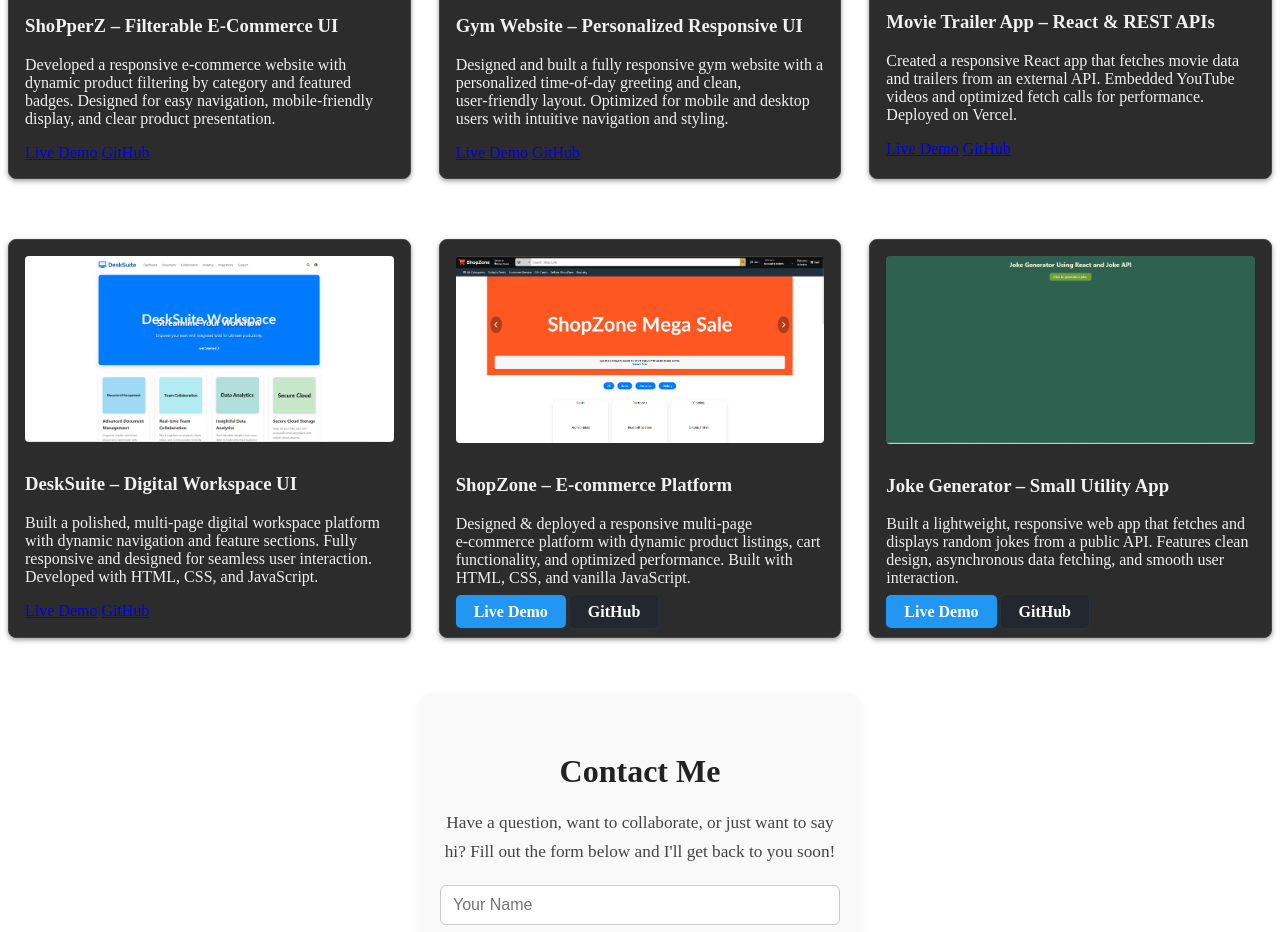
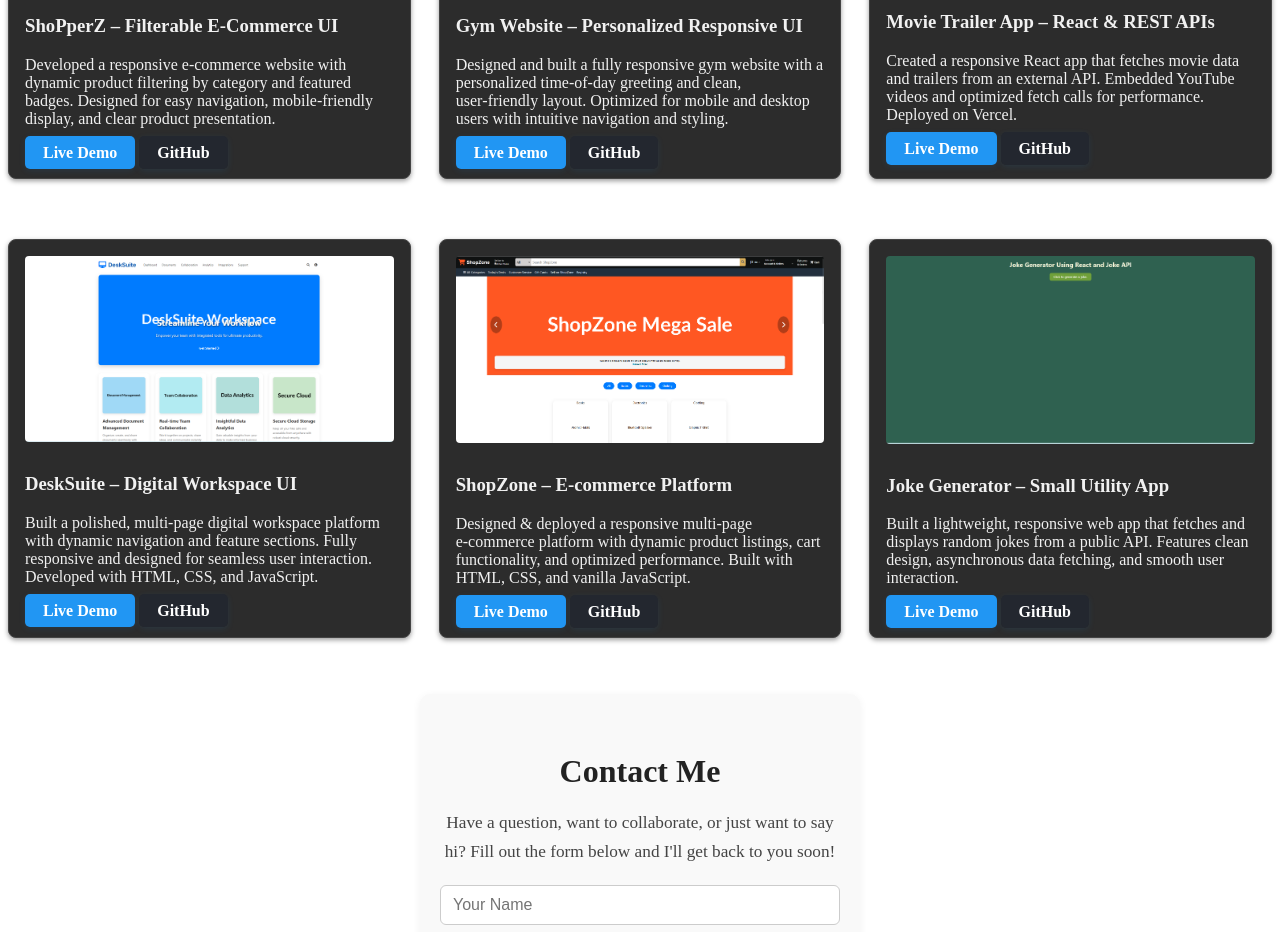
Before and after one commit to FrankGrillo1991/Frank-Grillo-Portfolio, a plain HTML site: page index.html in a window 1280 px wide. Shown: the part 5220-6152 px from the top of the page. Drawn offline with Linux system fonts and the light colour scheme.

Commit message:
Update index.html

```diff
--- a/index.html
+++ b/index.html
@@ -101,8 +101,8 @@
       <h3>ShoPperZ – Filterable E‑Commerce UI</h3>
       <p>Developed a responsive e‑commerce website with dynamic product filtering by category and featured badges. Designed for easy navigation, mobile‑friendly display, and clear product presentation.</p>
       <div class="project-links">
-        <a href="https://shopperz-online.netlify.app/" target="_blank" rel="noopener noreferrer">Live Demo</a>
-        <a href="https://github.com/FrankGrillo1991/shopperz-project/" target="_blank" rel="noopener noreferrer">GitHub</a>
+        <a href="https://shopperz-online.netlify.app/" target="_blank" rel="noopener noreferrer" class="live-demo">Live Demo</a>
+        <a href="https://github.com/FrankGrillo1991/shopperz-project/" target="_blank" rel="noopener noreferrer" class="github-repo">GitHub</a>
       </div>
     </div>
     <div class="project-card">
@@ -110,8 +110,8 @@
       <h3>Gym Website – Personalized Responsive UI</h3>
       <p>Designed and built a fully responsive gym website with a personalized time‑of‑day greeting and clean, user‑friendly layout. Optimized for mobile and desktop users with intuitive navigation and styling.</p>
       <div class="project-links">
-        <a href="https://pgc-gym-online.netlify.app/" target="_blank" rel="noopener noreferrer">Live Demo</a>
-        <a href="https://github.com/FrankGrillo1991/gym-website/" target="_blank" rel="noopener noreferrer">GitHub</a>
+        <a href="https://pgc-gym-online.netlify.app/" target="_blank" rel="noopener noreferrer" class="live-demo">Live Demo</a>
+        <a href="https://github.com/FrankGrillo1991/gym-website/" target="_blank" rel="noopener noreferrer" class="github-repo">GitHub</a>
       </div>
     </div>
     <div class="project-card">
@@ -119,8 +119,8 @@
       <h3>Movie Trailer App – React & REST APIs</h3>
       <p>Created a responsive React app that fetches movie data and trailers from an external API. Embedded YouTube videos and optimized fetch calls for performance. Deployed on Vercel.</p>
       <div class="project-links">
-        <a href="https://movie-app-ebon-seven-28.vercel.app/" target="_blank" rel="noopener noreferrer">Live Demo</a>
-        <a href="https://github.com/FrankGrillo1991/Movie-App/" target="_blank" rel="noopener noreferrer">GitHub</a>
+        <a href="https://movie-app-ebon-seven-28.vercel.app/" target="_blank" rel="noopener noreferrer" class="live-demo">Live Demo</a>
+        <a href="https://github.com/FrankGrillo1991/Movie-App/" target="_blank" rel="noopener noreferrer" class="github-repo">GitHub</a>
       </div>
     </div>
     <div class="project-card">
@@ -128,8 +128,8 @@
       <h3>DeskSuite – Digital Workspace UI</h3>
       <p>Built a polished, multi‑page digital workspace platform with dynamic navigation and feature sections. Fully responsive and designed for seamless user interaction. Developed with HTML, CSS, and JavaScript.</p>
       <div class="project-links">
-        <a href="https://desksuite-online-marketplace.netlify.app/" target="_blank" rel="noopener noreferrer">Live Demo</a>
-        <a href="https://github.com/FrankGrillo1991/office-desk-app/" target="_blank" rel="noopener noreferrer">GitHub</a>
+        <a href="https://desksuite-online-marketplace.netlify.app/" target="_blank" rel="noopener noreferrer" class="live-demo">Live Demo</a>
+        <a href="https://github.com/FrankGrillo1991/office-desk-app/" target="_blank" rel="noopener noreferrer" class="github-repo">GitHub</a>
       </div>
     </div>
     <div class="project-card">
```
